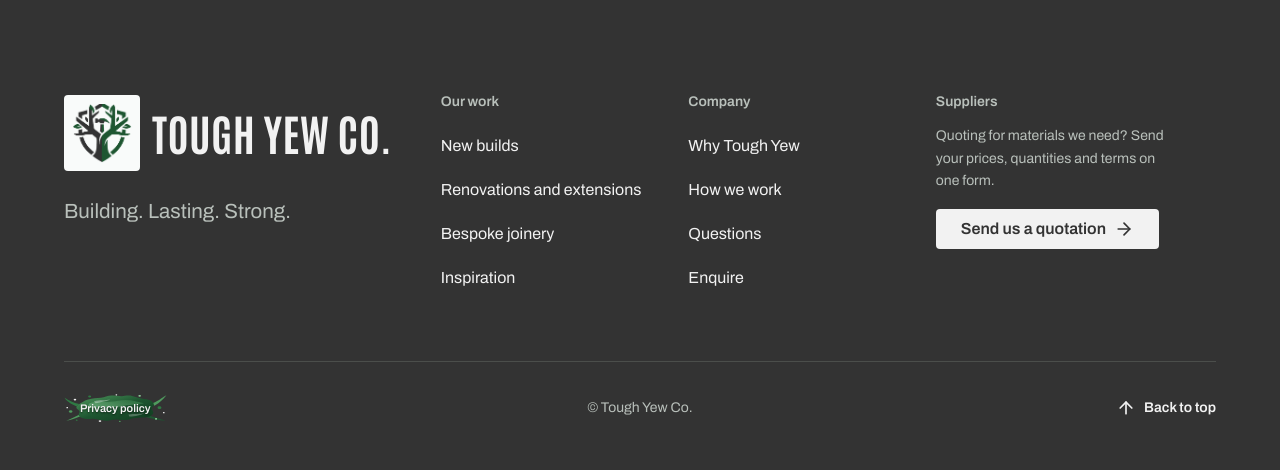
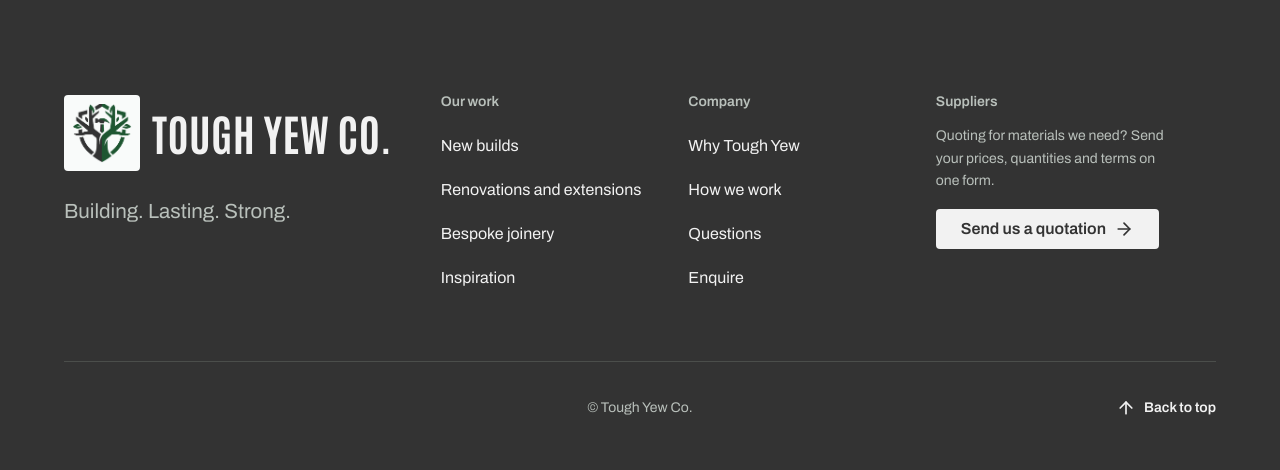
Before and after one commit to OGC-Ltd/toughyew, a Node project: template views/pages/privacy.pug in a window 1280 px wide. Shown: the part 2726-3196 px from the top of the page. Run offline with Node 20 templates, Linux system fonts and the light colour scheme; the template is opened without the code that fills it, so the values that code supplies are empty; style sheets or scripts are compiled from the project's sources; some libraries are stand-ins or nearby versions.

Commit message:
Hide the privacy link in the footer

```diff
--- a/views/partials/footer.pug
+++ b/views/partials/footer.pug
@@ -27,8 +27,8 @@ footer.site-footer
           span Send us a quotation
           +icon('arrow-right')
     .site-footer__legal
-      a.site-footer__privacy(href="/privacy" aria-current=path === '/privacy' ? 'page' : undefined)
-        span Privacy policy
+      //- a.site-footer__privacy(href="/privacy" aria-current=path === '/privacy' ? 'page' : undefined)
+      //-   span Privacy policy
       p.site-footer__copy © #{year} Tough Yew Co.
       a.to-top(href="#main" data-to-top)
         +icon('arrow-up')
```
